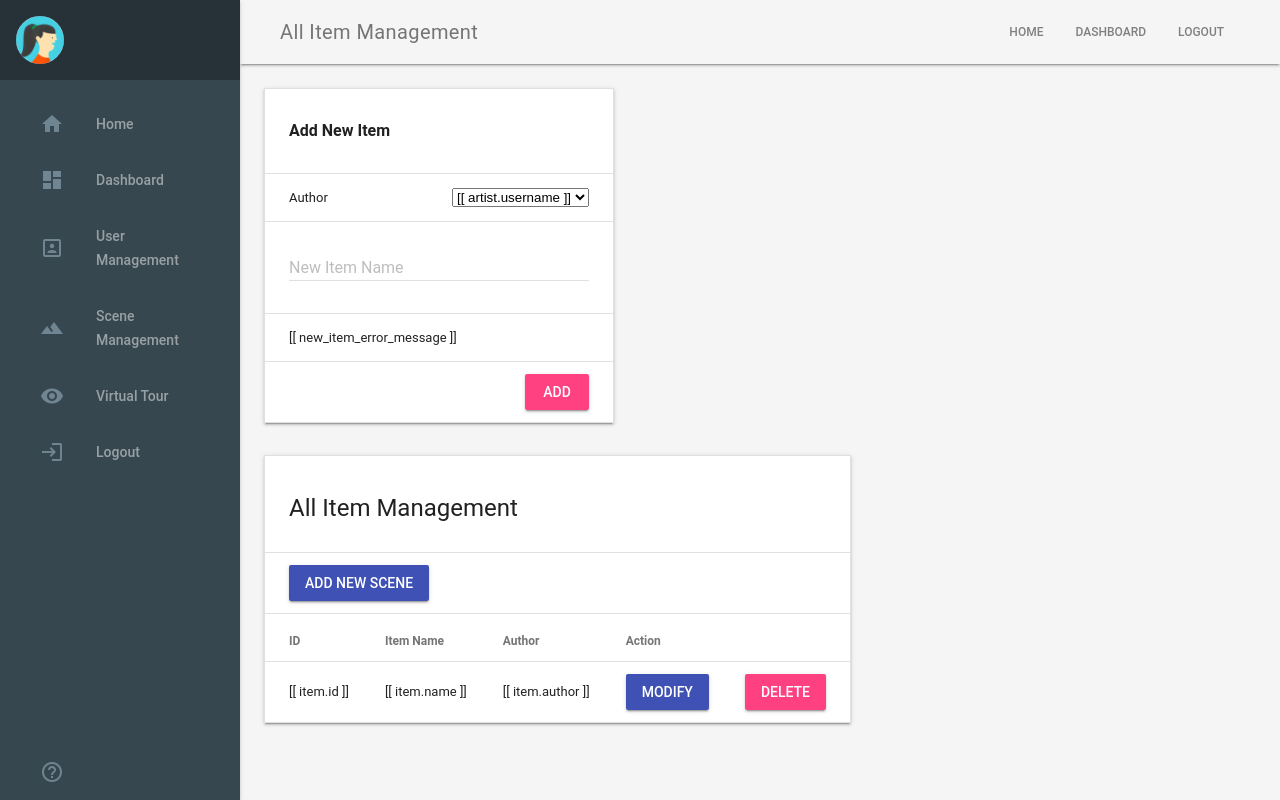
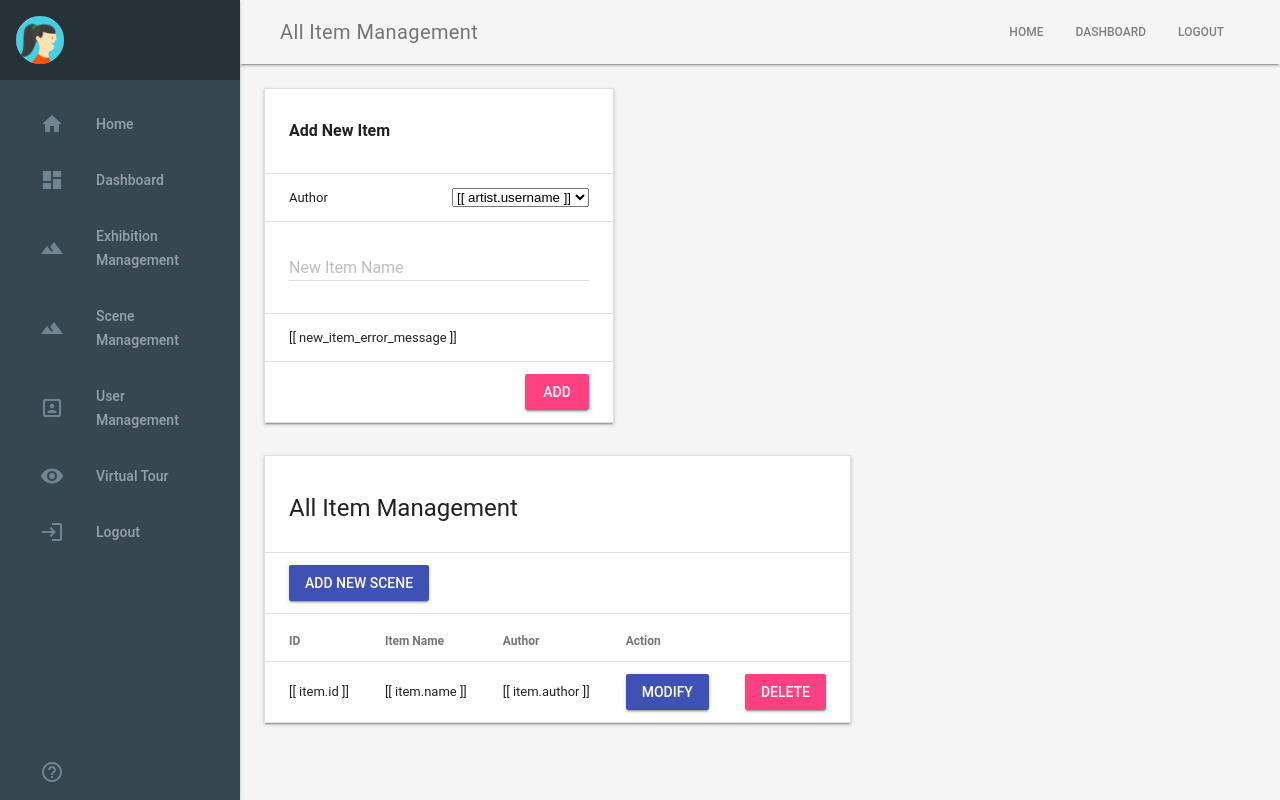
Before and after one commit to yutao-data/backend_based_on_django, a Django app: page /gallery/dashboard/all_item_management in a window 1280 px wide. Run offline with Django 3.2, Linux system fonts and the light colour scheme; some libraries are stand-ins or nearby versions.

Commit message:
修复侧边导航栏

```diff
--- a/gallery/templates/gallery/dashboard/base.html
+++ b/gallery/templates/gallery/dashboard/base.html
@@ -67,10 +67,12 @@
                     class="mdl-color-text--blue-grey-400 material-icons" role="presentation">home</i>Home</a>
             <a class="mdl-navigation__link" href="{% url 'gallery:dashboard:index' %}"><i
                     class="mdl-color-text--blue-grey-400 material-icons" role="presentation">dashboard</i>Dashboard</a>
+            <a class="mdl-navigation__link" href="{% url 'gallery:dashboard:all_exhibition_management' %}"><i class="mdl-color-text--blue-grey-400 material-icons"
+                                           role="presentation">landscape</i>Exhibition Management</a>
+            <a class="mdl-navigation__link" href="{% url 'gallery:dashboard:all_scene_management' %}"><i class="mdl-color-text--blue-grey-400 material-icons"
+                                           role="presentation">landscape</i>Scene Management</a>
             <a class="mdl-navigation__link" href="{% url 'gallery:dashboard:user_management' %}"><i
                     class="mdl-color-text--blue-grey-400 material-icons" role="presentation">portrait</i>User Management</a>
-            <a class="mdl-navigation__link" href="{% url 'gallery:dashboard:all_scene_management' %}"><i class="mdl-color-text--blue-grey-400 material-icons"
-                                                       role="presentation">landscape</i>Scene Management</a>
             <a class="mdl-navigation__link" href=""><i class="mdl-color-text--blue-grey-400 material-icons"
                                                        role="presentation">visibility</i>Virtual Tour</a>
             <a class="mdl-navigation__link" href="{% url 'gallery:logout' %}"><i
```
